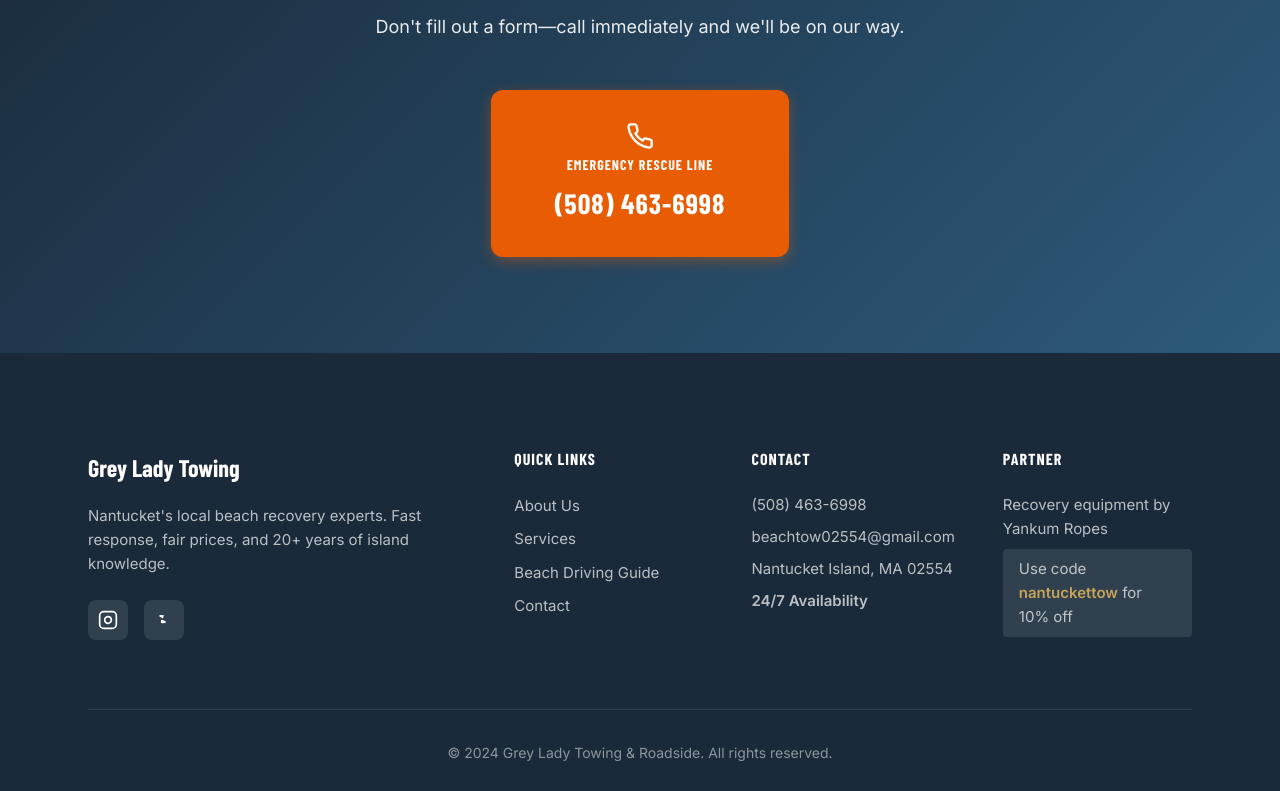
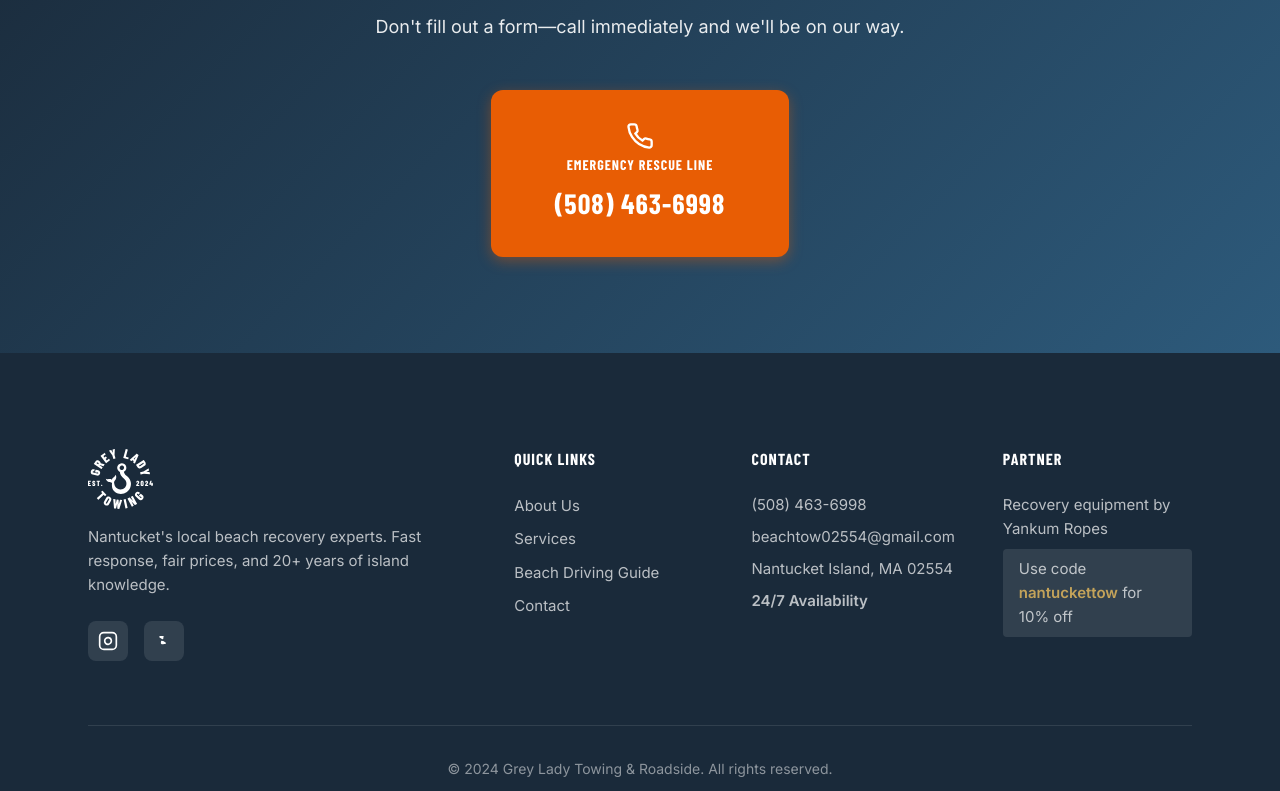
Before and after one commit to owenhudsondesign/greyladytowing, a plain HTML site: page contact.html in a window 1280 px wide. Shown: the part 2006-2797 px from the top of the page. Drawn offline with nearby package versions, Linux system fonts and the light colour scheme; a web font is replaced by a local one.

Commit message:
Update logos: new SVG logos for header and footer

```diff
--- a/contact.html
+++ b/contact.html
@@ -22,7 +22,7 @@
     <header class="header" id="header">
         <div class="header-container">
             <a href="/" class="logo">
-                <img src="public/Logo+2+no+background.webp" alt="Grey Lady Towing & Roadside" class="logo-img">
+                <img src="public/gltowing-logo-1.svg" alt="Grey Lady Towing & Roadside" class="logo-img">
             </a>
             <nav class="nav" id="nav">
                 <ul class="nav-list">
@@ -219,7 +219,7 @@
         <div class="container">
             <div class="footer-grid">
                 <div class="footer-brand">
-                    <span class="footer-logo">Grey Lady Towing</span>
+                    <img src="public/gltowing-logo-1-white.svg" alt="Grey Lady Towing" class="footer-logo-img">
                     <p>Nantucket's local beach recovery experts. Fast response, fair prices, and 20+ years of island knowledge.</p>
                     <div class="footer-social">
                         <a href="https://www.instagram.com/greyladytowing" target="_blank" rel="noopener" aria-label="Instagram">
--- a/styles.css
+++ b/styles.css
@@ -1004,6 +1004,12 @@ strong {
     font-size: 1.5rem;
     font-weight: 800;
     display: block;
+    margin-bottom: var(--space-md);
+}
+
+.footer-logo-img {
+    height: 60px;
+    width: auto;
     margin-bottom: var(--space-md);
 }
 
```
Also changed, not shown: about.html (+2 -2 lines), beach-driving-guide.html (+2 -2 lines), index.html (+2 -2 lines), public/gltowing-logo-1-white.svg (added), public/gltowing-logo-1.svg (added), 2 other files.
